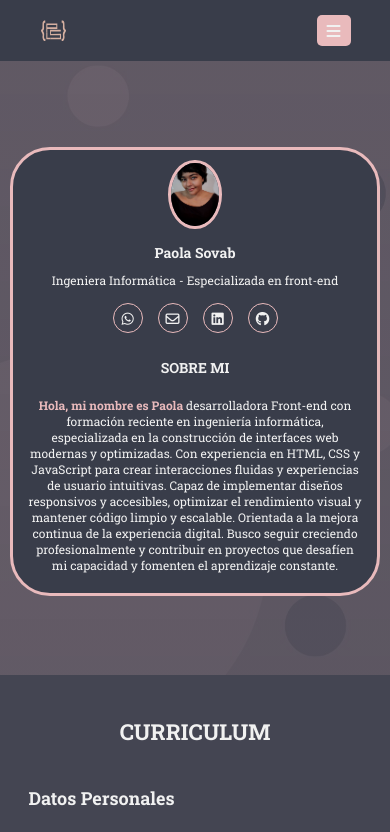
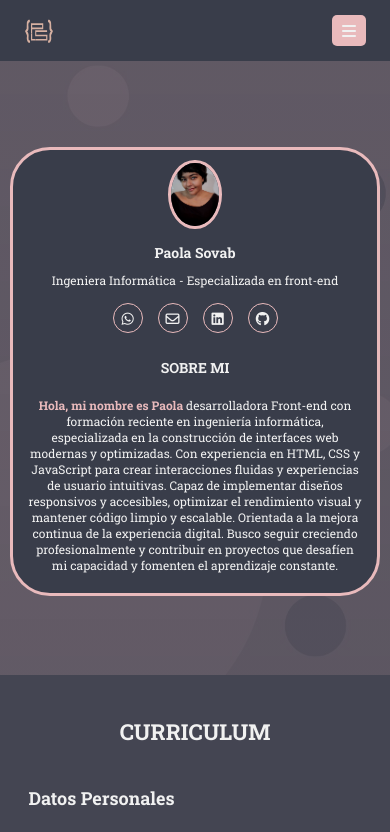
Before and after one commit to PaolaSovab/Portafolio, a plain HTML site: page index.html in a window 390 px wide. Shown: the top 832 px of the page. Drawn offline with Linux system fonts and the light colour scheme.

Commit message:
actualizacion

```diff
--- a/estilo.css
+++ b/estilo.css
@@ -26,7 +26,7 @@ z-index: 99;
 }
 
 .contenedor-header header{
-max-width: 90%;
+max-width: 98%;
 margin: auto;
 display: flex;
 justify-content: space-between;
--- a/responsive.css
+++ b/responsive.css
@@ -25,6 +25,10 @@ display: block !important;
 nav.responsive ul li{
 border-bottom: 1px solid #f1f1f1;
 padding: 10px 0;
+}
+
+.contenedor-header header{
+max-width: 98%;
 }
 
 .contenedor-header header .logo a .logo-img{
@@ -184,6 +188,10 @@ padding: 2.5vh;
 }
 
 @media screen and (max-width: 700px){
+
+.contenedor-header header{
+    max-width: 98%;
+}
 
 .contenedor-header header .logo a .logo-img{
 width: 10%;
```
